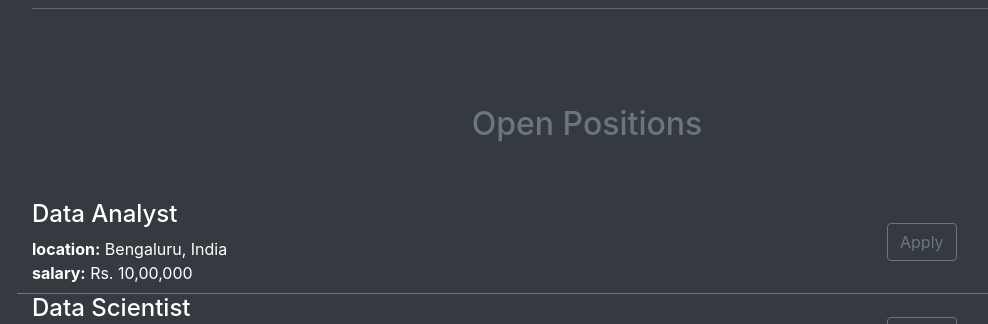
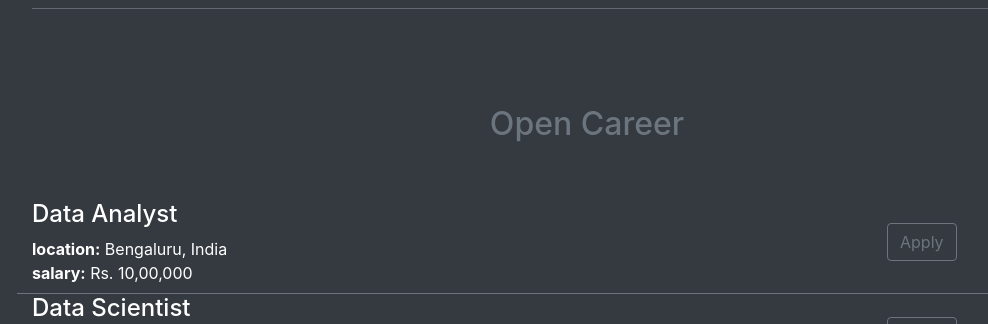
Before and after one commit to coder-1975/ibrahim-hassan-website, a Flask app: page / in a window 1280 px wide. Shown: the part 1163-1487 px from the top of the page, without its empty margins (53-1041 px from the left). Run offline with Flask 3, Linux system fonts and the light colour scheme; some libraries are stand-ins or nearby versions.

Commit message:
some changes happened

```diff
--- a/templates/home.html
+++ b/templates/home.html
@@ -26,7 +26,7 @@
   <body class="bg-dark">
     <div class="container bg-dark text-white"">
       <h1 class="text-center  m-0 p-0 mt-5 mb-1 bg-secondary pt-3 pb-3 ps-0 pe-0 ms-0 me-0 w-100">Ibrahim Hassan</h1>
-       <img  src="https://89b2a67e-9af0-43d2-8431-0ecbf1faf551-00-7ftqeijcibll.riker.replit.dev/static/bannar.jpg" id="bannar" alt="bannar" border="0" class="img-fluid">
+       <img  src="static/bannar.jpg" id="bannar" alt="bannar" border="0" class="img-fluid">
         <h2 class="text-center mt-5 mb-5 pb-5 pt-5 text-secondary">About Me</h2>
       <hr class="mt-4 mb-4 bg-secondary"/>
         <p class="lead text-justify">
@@ -35,7 +35,7 @@
            Using our text generator to create fancy text is really easy. All you have to do is paste your text into the text box at the top, scroll to find the style of text that you like, and click “Copy.” Then you can post the fancy font on your favorite social media platforms, such as Facebook, Twitter, or Instagram, or even text messages. Easily copy and paste fancy, elegant fonts.
         </p>
        <hr class="mt-4 mb-4 bg-secondary"/>
-        <h2 class="text-center mt-5 mb-0 pt-5 pb-0 text-secondary">Open Positions</h2>
+        <h2 class="text-center mt-5 mb-0 pt-5 pb-0 text-secondary">Open Career</h2>
         <div class="mb-4 mt-5 pt-2 pb-2">
          {% for job in jobs %}
            {% include 'jobitems.html' %}
```
